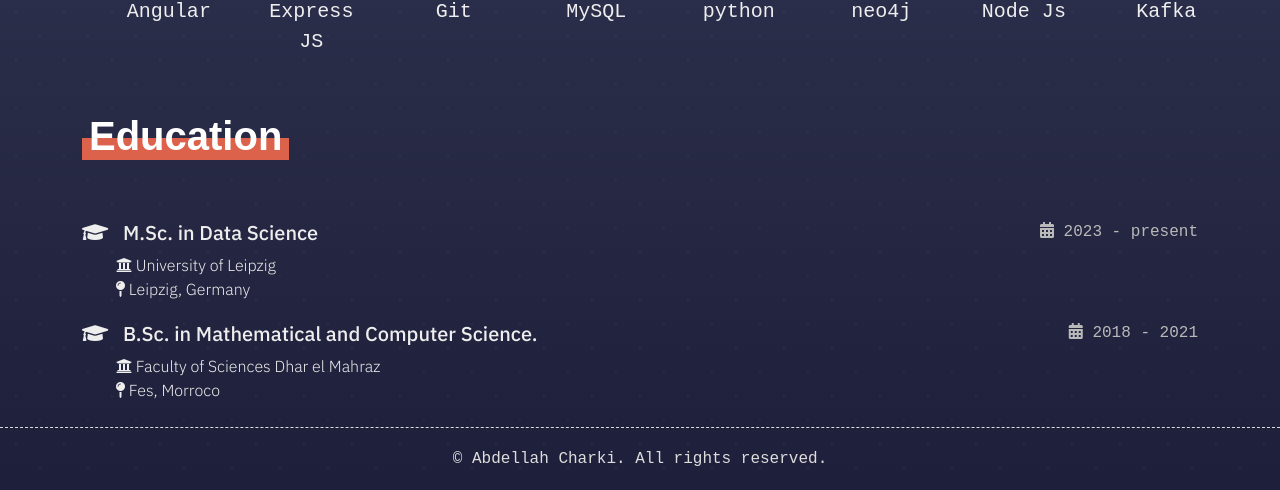
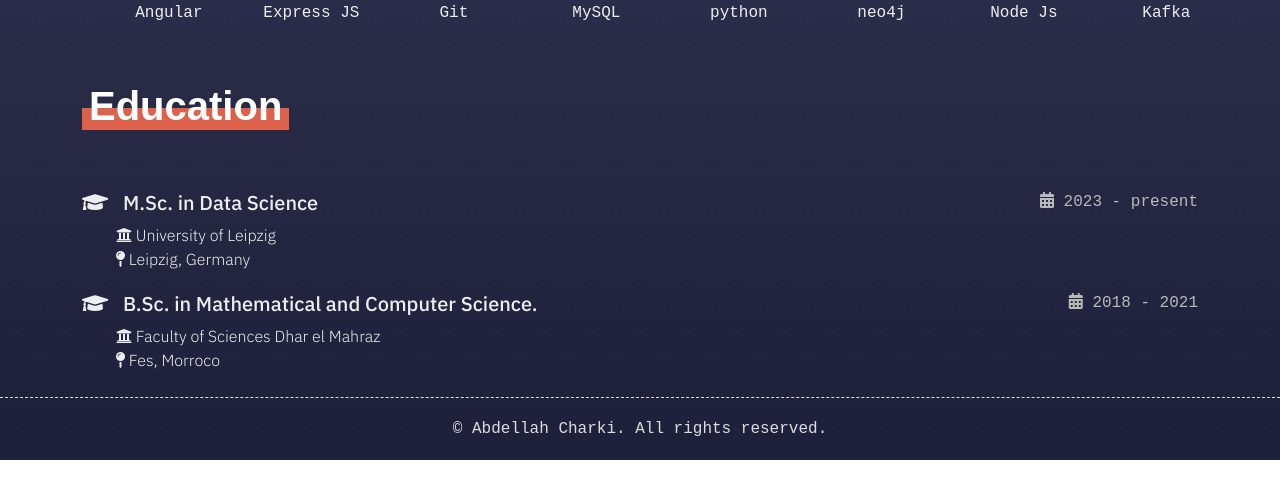
Before and after one commit to abdellahcharki/abdellahcharki.github.io, a plain HTML site: page index.html in a window 1280 px wide. Shown: the part 1522-2012 px from the top of the page. After the commit the page ends 1982 px from the top, so only its background shows below. Drawn offline with nearby package versions, Linux system fonts and the light colour scheme.

Commit message:
fix font

```diff
--- a/sass/components/_techitem.scss
+++ b/sass/components/_techitem.scss
@@ -11,6 +11,8 @@
             }
         }
 
-        .techlabel {}
+        .techlabel {
+            font-size: 16px;
+        }
     }
 }
```
Also changed, not shown: style.css, 1 other file.
